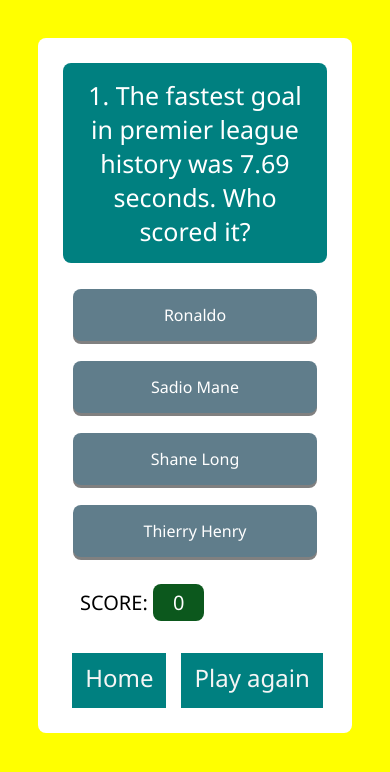
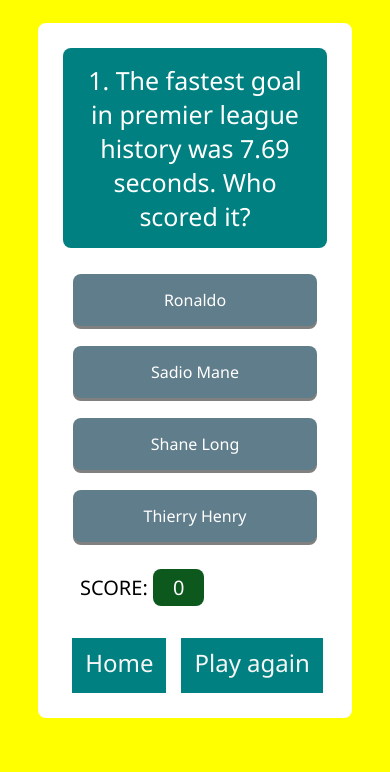
Before and after one commit to kosullivan7/Project-2, a plain HTML site: page play.html in a window 390 px wide. Drawn offline with Linux system fonts and the light colour scheme.

Commit message:
Add css changes to margin-top and bottom to fit better on mobile devices

```diff
--- a/assets/css/style.css
+++ b/assets/css/style.css
@@ -280,8 +280,8 @@ h1 {
 
 
 @media (max-width: 565px) {
-    .quiz-wrapper {margin-top: 30px;
-                   margin-bottom: 30px;
+    .quiz-wrapper {margin-top: 15px;
+                   margin-bottom: 15px;
                    margin-left: 30px;
                    margin-right: 30px;
                 }
```
